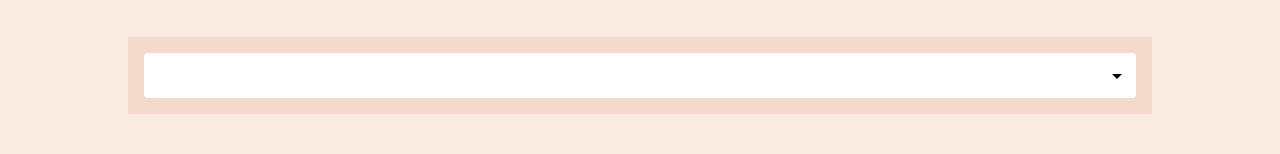
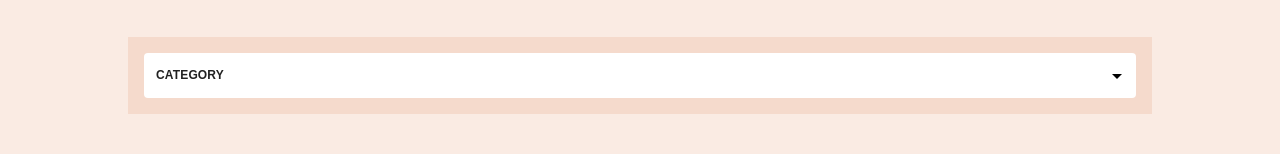
Before and after one commit to bondyaroslav/test-task-insiders, a Next.js app: page / in a window 1280 px wide. Shown: the part 272-426 px from the top of the page. Built offline with nearby package versions, Linux system fonts and the light colour scheme.

Commit message:
Add default value in CustomSelect component

```diff
--- a/src/components/select/CustomSelect.tsx
+++ b/src/components/select/CustomSelect.tsx
@@ -1,6 +1,6 @@
 'use client'
 import { useState } from 'react'
-import { Box, FormControl, InputLabel, MenuItem, Select, SelectChangeEvent } from '@mui/material'
+import { Box, FormControl, MenuItem, Select, SelectChangeEvent } from '@mui/material'
 import style from './CustomSelect.module.css'
 import Option from '@/components/select/Option'
 
@@ -21,7 +21,7 @@ const CustomSelect = ({ onCategoryChange }: CustomSelectProps) => {
         { name: 'Contemporary', icon: 'Apartment' },
     ]
 
-    const [selectedCategory, setSelectedCategory] = useState('CATEGORY')
+    const [selectedCategory, setSelectedCategory] = useState('')
 
     const handleChange = (event: SelectChangeEvent) => {
         const category = event.target.value
@@ -33,10 +33,13 @@ const CustomSelect = ({ onCategoryChange }: CustomSelectProps) => {
         <Box className={style.selectWrapper}>
             <FormControl fullWidth>
                 <Select
-                    labelId="select-category-label"
+                    displayEmpty
                     value={selectedCategory}
                     onChange={handleChange}
                     className={style.customSelect}
+                    renderValue={(selected) =>
+                        selected || <p style={{ fontFamily: 'Satoshi, sans-serif', fontWeight: 700, fontSize: '12px' }}>CATEGORY</p>
+                    }
                     sx={{
                         boxShadow: 'none',
                         '.MuiOutlinedInput-notchedOutline': { border: 0 },
```
